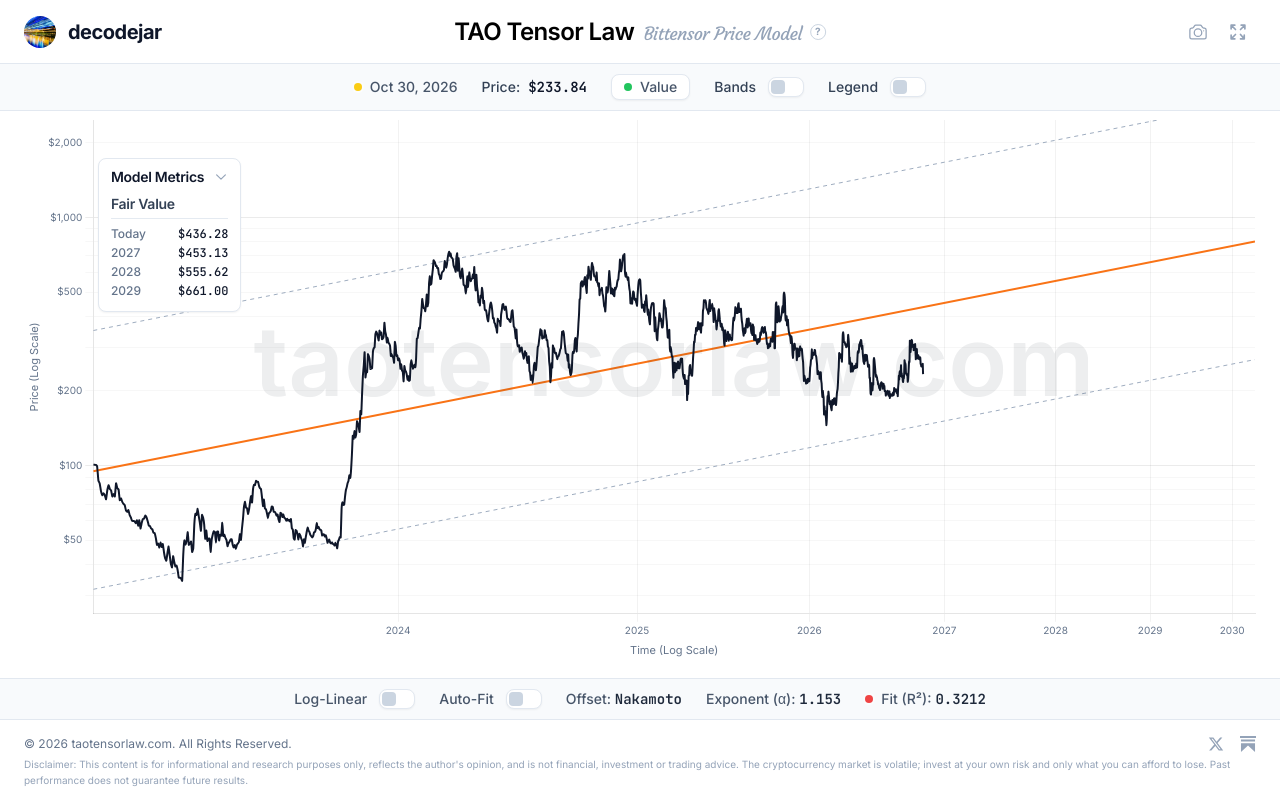
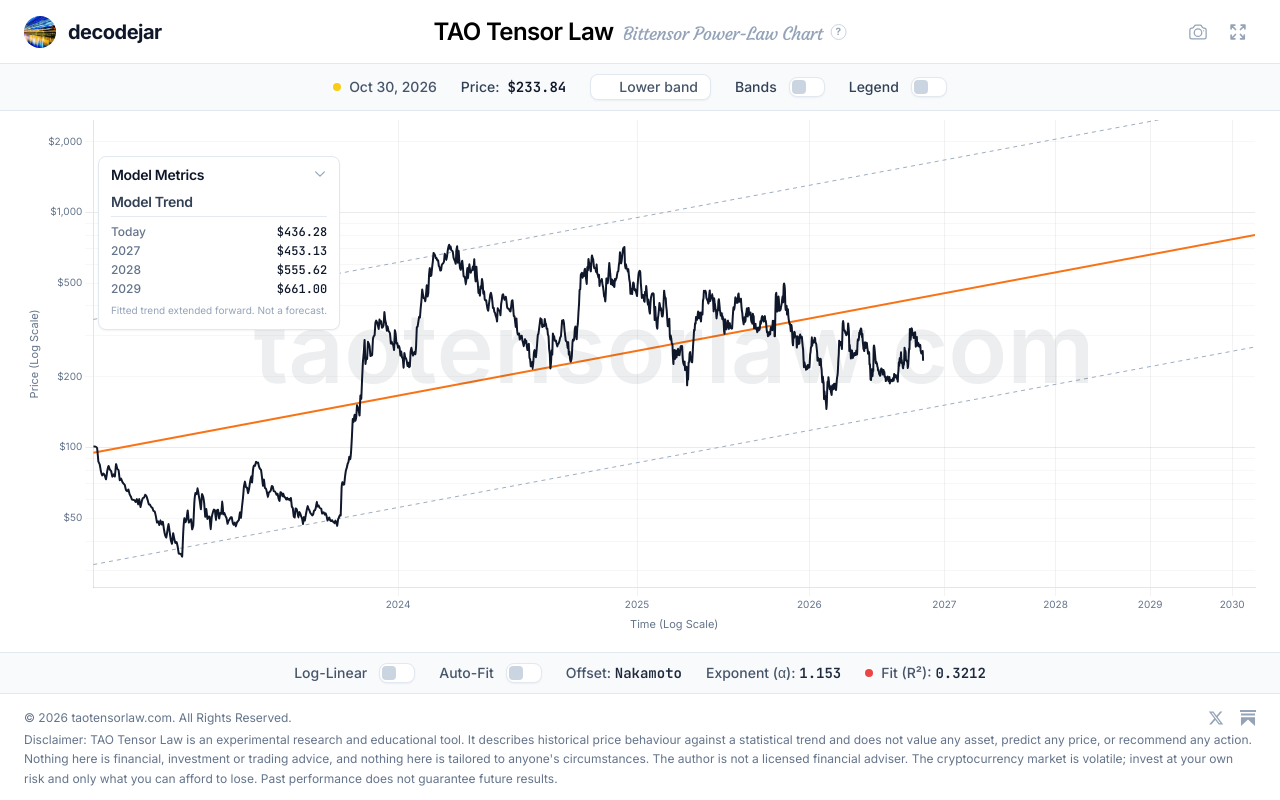
Before and after one commit to decodejar/ttl, a plain HTML site: page index.html in a window 1280 px wide. Drawn offline with nearby package versions, Linux system fonts and the light colour scheme.

Commit message:
Update index.html for SEO and content changes

```diff
--- a/index.html
+++ b/index.html
@@ -3,10 +3,10 @@
 <head>
     <meta charset="UTF-8">
     <meta name="viewport" content="width=device-width, initial-scale=1.0">
-    <title>TAO Tensor Law | Bittensor Price Model</title>
+    <title>TAO Tensor Law | Bittensor Power-Law Chart</title>
 
     <!-- ===== SEO / SOCIAL ===== -->
-    <meta name="description" content="TAO Tensor Law: an interactive Bittensor (TAO) price model. A logarithmic power-law regression with fair-value trend, valuation bands (discount, value, expensive, bubble) and long-term price projections. By decodejar.">
+    <meta name="description" content="TAO Tensor Law: an experimental, interactive chart of Bittensor (TAO) price history against a logarithmic power-law regression, with trend bands showing where price has historically sat relative to the fitted trend. A research and educational tool by decodejar.">
     <meta name="author" content="decodejar">
     <meta name="robots" content="index, follow">
     <meta name="theme-color" content="#2563eb">
@@ -15,18 +15,18 @@
     <!-- Open Graph -->
     <meta property="og:type" content="website">
     <meta property="og:site_name" content="TAO Tensor Law">
-    <meta property="og:title" content="TAO Tensor Law — Bittensor Price Model — decodejar">
-    <meta property="og:description" content="Interactive Bittensor (TAO) power-law price model with fair-value trend, valuation bands and long-term projections.">
+    <meta property="og:title" content="TAO Tensor Law | Bittensor Power-Law Chart | decodejar">
+    <meta property="og:description" content="An experimental interactive chart of Bittensor (TAO) price history against a power-law regression, with trend bands. Research and educational use only.">
     <meta property="og:url" content="https://taotensorlaw.com/">
     <meta property="og:image" content="https://taotensorlaw.com/og-image.png">
-    <meta property="og:image:alt" content="TAO Tensor Law — Bittensor Price Model chart">
+    <meta property="og:image:alt" content="TAO Tensor Law | Bittensor Power-Law Chart">
 
     <!-- Twitter Card -->
     <meta name="twitter:card" content="summary_large_image">
     <meta name="twitter:site" content="@decodejar">
     <meta name="twitter:creator" content="@decodejar">
-    <meta name="twitter:title" content="TAO Tensor Law — Bittensor Price Model — decodejar">
-    <meta name="twitter:description" content="Interactive Bittensor (TAO) power-law price model with fair-value trend, valuation bands and long-term projections.">
+    <meta name="twitter:title" content="TAO Tensor Law | Bittensor Power-Law Chart | decodejar">
+    <meta name="twitter:description" content="An experimental interactive chart of Bittensor (TAO) price history against a power-law regression, with trend bands. Research and educational use only.">
     <meta name="twitter:image" content="https://taotensorlaw.com/og-image.png">
     <!-- ===== END SEO / SOCIAL ===== -->
 
@@ -45,7 +45,7 @@
           "@id": "https://taotensorlaw.com/#software",
           "name": "TAO Tensor Law",
           "url": "https://taotensorlaw.com/",
-          "applicationCategory": "FinanceApplication",
+          "applicationCategory": "UtilitiesApplication",
           "operatingSystem": "Web",
           "author": {
             "@id": "https://decodejar.com/#organization"
@@ -102,7 +102,7 @@
 
     <!-- SEO text -->
     <div class="sr-only">
-        TAO Tensor Law is a Bittensor price model. This interactive chart models the price history of TAO against a logarithmic power law regression (Price = C * (Time + Offset)^α). With an optimal time offset for best fit, it calculates the 'fair value' trend line and price rating bands (discount, value, expensive, bubble) to help visualize TAO's historical valuation. The tool includes features to toggle bands, pan, zoom, and see future price projections based on this long-term model. The TAO Tensor Law Model was created by decodejar (decodejar.com, x.com/decodejar).
+        TAO Tensor Law is an experimental research tool. It charts the price history of TAO against a logarithmic power-law regression (Price = C * (Time + Offset)^α), fitted with an optimal time offset, and shows trend bands describing where price has historically sat relative to that fitted trend. The bands are a description of past behaviour, not a valuation, a forecast or a signal to buy or sell. Extending the trend beyond the present shows only what the fitted line implies and is not a prediction of future price. Created by decodejar (decodejar.com, x.com/decodejar).
     </div>
 
     <!-- Main application container -->
@@ -135,13 +135,13 @@
             <div class="absolute left-1/2 top-1/2 -translate-x-1/2 -translate-y-1/2 flex items-center gap-2">
                 <h1 class="text-lg md:text-2xl font-semibold text-black tracking-tight whitespace-nowrap">
                     TAO Tensor Law
-                    <span class="hidden sm:inline ml-1 sm:text-sm md:text-lg text-slate-400 font-handwriting font-normal text-blue-500/80">Bittensor Price Model</span>
+                    <span class="hidden sm:inline ml-1 sm:text-sm md:text-lg text-slate-400 font-handwriting font-normal text-blue-500/80">Bittensor Power-Law Chart</span>
                 </h1>
                 <!-- Tooltip -->
                 <div class="group relative flex items-center">
                       <button type="button" aria-label="About the TAO Tensor Law model" class="text-[10px] font-bold text-slate-400 cursor-help border border-slate-300 rounded-full w-4 h-4 flex items-center justify-center hover:bg-slate-100 hover:text-blue-500 focus:outline-none focus:ring-2 focus:ring-blue-300 focus:text-blue-500 transition-colors">?</button>
                       <div role="tooltip" class="absolute top-6 left-1/2 -translate-x-1/2 w-72 bg-slate-800 text-white text-xs rounded-lg p-3 opacity-0 group-hover:opacity-100 group-focus-within:opacity-100 pointer-events-none transition-opacity duration-200 shadow-xl z-50 font-light leading-relaxed">
-                        TAO Tensor Law is a Bittensor price model. This interactive chart models the price history of TAO against a logarithmic power law regression (Price = C * (Time + Offset)^α). With an optimal time offset for best fit, it calculates the 'fair value' trend line and price rating bands (discount, value, expensive, bubble) to help visualize TAO's historical valuation. The tool includes features to toggle bands, pan, zoom, and see future price projections based on this long-term model. The TAO Tensor Law Model was created by decodejar (decodejar.com, x.com/decodejar).
+                        TAO Tensor Law is an experimental research tool. It charts the price history of TAO against a logarithmic power-law regression (Price = C * (Time + Offset)^α), fitted with an optimal time offset, and shows trend bands describing where price has historically sat relative to that fitted trend. The bands are a description of past behaviour, not a valuation, a forecast or a signal to buy or sell. Extending the trend beyond the present shows only what the fitted line implies and is not a prediction of future price. Created by decodejar (decodejar.com, x.com/decodejar).
                       </div>
                 </div>
             </div>
@@ -222,7 +222,7 @@
             <!-- Canvas Wrapper -->
             <div id="chartWrapper" class="relative w-full h-full bg-white">
 
-                <!-- Model Panel (Fair Value + Valuation Bands) -->
+                <!-- Model Panel (Model Trend + Trend Bands) -->
                 <div id="modelPanel" class="hidden">
                     <button id="modelPanelHeader" type="button" aria-expanded="true" aria-controls="modelPanelBody" onclick="toggleModelPanel()">
                         <span>Model Metrics</span>
@@ -231,12 +231,13 @@
                         </svg>
                     </button>
                     <div id="modelPanelBody">
-                        <h3 class="text-xs md:text-sm">Fair Value</h3>
+                        <h3 class="text-xs md:text-sm">Model Trend</h3>
                         <div id="projectionData" class="flex flex-col"></div>
+                        <p class="text-[10px] text-slate-400 leading-relaxed pt-1">Fitted trend extended forward. Not a forecast.</p>
                         <div id="bandsSection" class="hidden">
                             <h3 class="text-xs md:text-sm flex items-center justify-between gap-4">
-                                <span>Valuation Bands</span>
-                                <select id="bandsDateSelect" aria-label="Valuation bands date">
+                                <span>Trend Bands</span>
+                                <select id="bandsDateSelect" aria-label="Trend bands date">
                                     <option value="0" selected>Today</option>
                                     <option value="1">+1y</option>
                                     <option value="2">+2y</option>
@@ -244,20 +245,20 @@
                                 </select>
                             </h3>
                             <div id="bandsData" class="flex flex-col">
-                                <div id="bandLevelBubble">
-                                    <span class="inline-flex items-center text-xs"><span class="w-2 h-2 rounded-full bg-red-400 mr-2 shadow-sm"></span>Bubble</span>
+                                <div id="bandLevelHighest">
+                                    <span class="inline-flex items-center text-xs"><span class="w-2 h-2 rounded-full bg-slate-300 mr-2 shadow-sm"></span>Highest</span>
                                     <span class="whitespace-nowrap text-slate-700 font-mono">$N/A</span>
                                 </div>
-                                <div id="bandLevelExpensive">
-                                    <span class="inline-flex items-center text-xs"><span class="w-2 h-2 rounded-full bg-yellow-400 mr-2 shadow-sm"></span>Expensive</span>
+                                <div id="bandLevelUpper">
+                                    <span class="inline-flex items-center text-xs"><span class="w-2 h-2 rounded-full bg-slate-400 mr-2 shadow-sm"></span>Upper</span>
                                     <span class="whitespace-nowrap text-slate-700 font-mono">$N/A</span>
                                 </div>
-                                <div id="bandLevelValue">
-                                    <span class="inline-flex items-center text-xs"><span class="w-2 h-2 rounded-full bg-green-500 mr-2 shadow-sm"></span>Value</span>
+                                <div id="bandLevelLower">
+                                    <span class="inline-flex items-center text-xs"><span class="w-2 h-2 rounded-full bg-slate-400 mr-2 shadow-sm"></span>Lower</span>
                                     <span class="whitespace-nowrap text-slate-700 font-mono">$N/A</span>
                                 </div>
-                                <div id="bandLevelDiscount">
-                                    <span class="inline-flex items-center text-xs"><span class="w-2 h-2 rounded-full bg-blue-400 mr-2 shadow-sm"></span>Discount</span>
+                                <div id="bandLevelLowest">
+                                    <span class="inline-flex items-center text-xs"><span class="w-2 h-2 rounded-full bg-slate-300 mr-2 shadow-sm"></span>Lowest</span>
                                     <span class="whitespace-nowrap text-slate-700 font-mono">$N/A</span>
                                 </div>
                             </div>
@@ -324,13 +325,13 @@
                 </a>
             </div>
         </div>
-        <p class="text-[10px] text-slate-400 leading-relaxed">Disclaimer: This content is for informational and research purposes only, reflects the author's opinion, and is not financial, investment or trading advice. The cryptocurrency market is volatile; invest at your own risk and only what you can afford to lose. Past performance does not guarantee future results.</p>
+        <p class="text-xs text-slate-500 leading-relaxed">Disclaimer: TAO Tensor Law is an experimental research and educational tool. It describes historical price behaviour against a statistical trend and does not value any asset, predict any price, or recommend any action. Nothing here is financial, investment or trading advice, and nothing here is tailored to anyone's circumstances. The author is not a licensed financial adviser. The cryptocurrency market is volatile; invest at your own risk and only what you can afford to lose. Past performance does not guarantee future results.</p>
     </footer>
 
 
     <script>
         /*
-         * TAO Tensor Law Model — by decodejar
+         * TAO Tensor Law Model, by decodejar
          * Copyright (c) 2025 taotensorlaw.com. All Rights Reserved.
          */
 
@@ -470,10 +471,10 @@
         let lastTapY = 0;
 
         // Band Fill Colors
-        const blueFillColor = 'rgba(96, 165, 250, 0.15)';  // Blue-400
-        const greenFillColor = 'rgba(74, 222, 128, 0.15)'; // Green-400
-        const yellowFillColor = 'rgba(250, 204, 21, 0.15)'; // Yellow-400
-        const redFillColor = 'rgba(248, 113, 113, 0.15)';   // Red-400
+        const blueFillColor = 'rgba(100, 116, 139, 0.08)';  // Lowest band (P1-P20)
+        const greenFillColor = 'rgba(100, 116, 139, 0.18)'; // Lower band (P20-P50)
+        const yellowFillColor = 'rgba(100, 116, 139, 0.18)'; // Upper band (P50-P80)
+        const redFillColor = 'rgba(100, 116, 139, 0.08)';   // Highest band (P80-P99)
 
         // Reusable Line Styles
         const orangeLineStyle = { borderColor: '#f97316', borderWidth: 2, borderDash: [] }; // Orange-500
@@ -781,10 +782,10 @@
 
             let priceZone = "";
             let priceZoneColor = "";
-            if (lastResidual > p80Residual) { priceZone = "Bubble"; priceZoneColor = "bg-red-500"; }
-            else if (lastResidual > medianResidual) { priceZone = "Expensive"; priceZoneColor = "bg-yellow-400"; }
-            else if (lastResidual > p20Residual) { priceZone = "Value"; priceZoneColor = "bg-green-500"; }
-            else { priceZone = "Discount"; priceZoneColor = "bg-blue-400"; }
+            if (lastResidual > p80Residual) { priceZone = "Highest band"; priceZoneColor = "bg-slate-400"; }
+            else if (lastResidual > medianResidual) { priceZone = "Upper band"; priceZoneColor = "bg-slate-400"; }
+            else if (lastResidual > p20Residual) { priceZone = "Lower band"; priceZoneColor = "bg-slate-400"; }
+            else { priceZone = "Lowest band"; priceZoneColor = "bg-slate-400"; }
 
             priceZoneDiv.innerHTML = `<span class="status-dot ${priceZoneColor}"></span><span class="font-medium font-sans text-slate-600">${priceZone}</span>`;
             priceZoneDiv.classList.remove('hidden');
@@ -989,10 +990,10 @@
                 const datasetsStruct = [
                     // --- BOUNDARY/FILL LAYERS (0-4) ---
                     { label: 'Boundary P1', data: p1LineData, borderColor: 'transparent', fill: false },
-                    { label: 'Discount Band (P1-P20)', data: p20LineData, borderColor: 'transparent', backgroundColor: blueFillColor, fill: 0 },
-                    { label: 'Value Band (P20-P50)', data: medianLineData, borderColor: 'transparent', backgroundColor: greenFillColor, fill: 1 },
-                    { label: 'Expensive Band (P50-P80)', data: p80LineData, borderColor: 'transparent', backgroundColor: yellowFillColor, fill: 2 },
-                    { label: 'Bubble Band (P80-P99)', data: p99LineData, borderColor: 'transparent', backgroundColor: redFillColor, fill: 3 },
+                    { label: 'Lowest band (P1-P20)', data: p20LineData, borderColor: 'transparent', backgroundColor: blueFillColor, fill: 0 },
+                    { label: 'Lower band (P20-P50)', data: medianLineData, borderColor: 'transparent', backgroundColor: greenFillColor, fill: 1 },
+                    { label: 'Upper band (P50-P80)', data: p80LineData, borderColor: 'transparent', backgroundColor: yellowFillColor, fill: 2 },
+                    { label: 'Highest band (P80-P99)', data: p99LineData, borderColor: 'transparent', backgroundColor: redFillColor, fill: 3 },
 
                     // --- VISUAL LINE LAYERS ---
                     // 5: Price (Always on)
@@ -1058,14 +1059,14 @@
                         datasets: [
                             // 0: Boundary P1
                             { ...fillDatasetDefaults, label: 'Boundary P1', data: p1LineData, borderColor: 'transparent', fill: false },
-                            // 1: Discount Band
-                            { ...fillDatasetDefaults, label: 'Discount Band (P1-P20)', data: p20LineData, borderColor: 'transparent', backgroundColor: blueFillColor, fill: 0 },
-                            // 2: Value Band
-                            { ...fillDatasetDefaults, label: 'Value Band (P20-P50)', data: medianLineData, borderColor: 'transparent', backgroundColor: greenFillColor, fill: 1 },
-                            // 3: Expensive Band
-                            { ...fillDatasetDefaults, label: 'Expensive Band (P50-P80)', data: p80LineData, borderColor: 'transparent', backgroundColor: yellowFillColor, fill: 2 },
-                            // 4: Bubble Band
-                            { ...fillDatasetDefaults, label: 'Bubble Band (P80-P99)', data: p99LineData, borderColor: 'transparent', backgroundColor: redFillColor, fill: 3 },
+                            // 1: Lowest band (P1-P20)
+                            { ...fillDatasetDefaults, label: 'Lowest band (P1-P20)', data: p20LineData, borderColor: 'transparent', backgroundColor: blueFillColor, fill: 0 },
+                            // 2: Lower band (P20-P50)
+                            { ...fillDatasetDefaults, label: 'Lower band (P20-P50)', data: medianLineData, borderColor: 'transparent', backgroundColor: greenFillColor, fill: 1 },
+                            // 3: Upper band (P50-P80)
+                            { ...fillDatasetDefaults, label: 'Upper band (P50-P80)', data: p80LineData, borderColor: 'transparent', backgroundColor: yellowFillColor, fill: 2 },
+                            // 4: Highest band (P80-P99)
+                            { ...fillDatasetDefaults, label: 'Highest band (P80-P99)', data: p99LineData, borderColor: 'transparent', backgroundColor: redFillColor, fill: 3 },
 
                             // 5: Price
                             {
@@ -1443,8 +1444,8 @@
              }
         }
 
-        // Recompute the Valuation Bands ranges for the date chosen in the dropdown
-        // (Today, or 1 January of the next three years — same convention as Fair Value).
+        // Recompute the Trend Bands ranges for the date chosen in the dropdown
+        // (Today, or 1 January of the next three years, same convention as Model Trend).
         function updateBandLevels() {
             if (!bandsSection || !baseData || baseData.length === 0 || !activeModelParams) return;
             const { slope, activeDayOffset, medianIntercept, p1Intercept, p20Intercept, p80Intercept, p99Intercept } = activeModelParams;
@@ -1464,13 +1465,13 @@
             const targetDayIndex = baseData[0].dayIndex + Math.round((targetDate.getTime() - baseData[0].time) / MS_PER_DAY);
             const xVal = targetDayIndex + activeDayOffset;
 
-            const bubbleEl = document.querySelector('#bandsSection #bandLevelBubble > span:last-child');
-            const expensiveEl = document.querySelector('#bandsSection #bandLevelExpensive > span:last-child');
-            const valueEl = document.querySelector('#bandsSection #bandLevelValue > span:last-child');
-            const discountEl = document.querySelector('#bandsSection #bandLevelDiscount > span:last-child');
+            const highestEl = document.querySelector('#bandsSection #bandLevelHighest > span:last-child');
+            const upperEl = document.querySelector('#bandsSection #bandLevelUpper > span:last-child');
+            const lowerEl = document.querySelector('#bandsSection #bandLevelLower > span:last-child');
+            const lowestEl = document.querySelector('#bandsSection #bandLevelLowest > span:last-child');
 
             if (xVal <= 0) {
-                [bubbleEl, expensiveEl, valueEl, discountEl].forEach(el => { if (el) el.textContent = '$N/A'; });
+                [highestEl, upperEl, lowerEl, lowestEl].forEach(el => { if (el) el.textContent = '$N/A'; });
                 return;
             }
 
@@ -1478,10 +1479,10 @@
             const priceAt = (intercept) => Math.pow(10, slope * logX + intercept);
             const p1 = priceAt(p1Intercept), p20 = priceAt(p20Intercept), p50 = priceAt(medianIntercept), p80 = priceAt(p80Intercept), p99 = priceAt(p99Intercept);
 
-            if (bubbleEl) bubbleEl.textContent = `$${p80.toFixed(2)} - $${p99.toFixed(2)}`;
-            if (expensiveEl) expensiveEl.textContent = `$${p50.toFixed(2)} - $${p80.toFixed(2)}`;
-            if (valueEl) valueEl.textContent = `$${p20.toFixed(2)} - $${p50.toFixed(2)}`;
-            if (discountEl) discountEl.textContent = `$${p1.toFixed(2)} - $${p20.toFixed(2)}`;
+            if (highestEl) highestEl.textContent = `$${p80.toFixed(2)} - $${p99.toFixed(2)}`;
+            if (upperEl) upperEl.textContent = `$${p50.toFixed(2)} - $${p80.toFixed(2)}`;
+            if (lowerEl) lowerEl.textContent = `$${p20.toFixed(2)} - $${p50.toFixed(2)}`;
+            if (lowestEl) lowestEl.textContent = `$${p1.toFixed(2)} - $${p20.toFixed(2)}`;
         }
 
         function calculateProjections(baseData, modelParams, dataElement) {
@@ -1490,7 +1491,7 @@
                 return;
             }
 
-            // Updated: Use medianIntercept for Fair Value calculation to align with chart/bands
+            // Updated: Use medianIntercept for Model Trend calculation to align with chart/bands
             const { slope, medianIntercept, activeDayOffset } = modelParams;
             const firstDataPointDate = new Date(baseData[0].time);
             const firstDayIndex = baseData[0].dayIndex;
```
